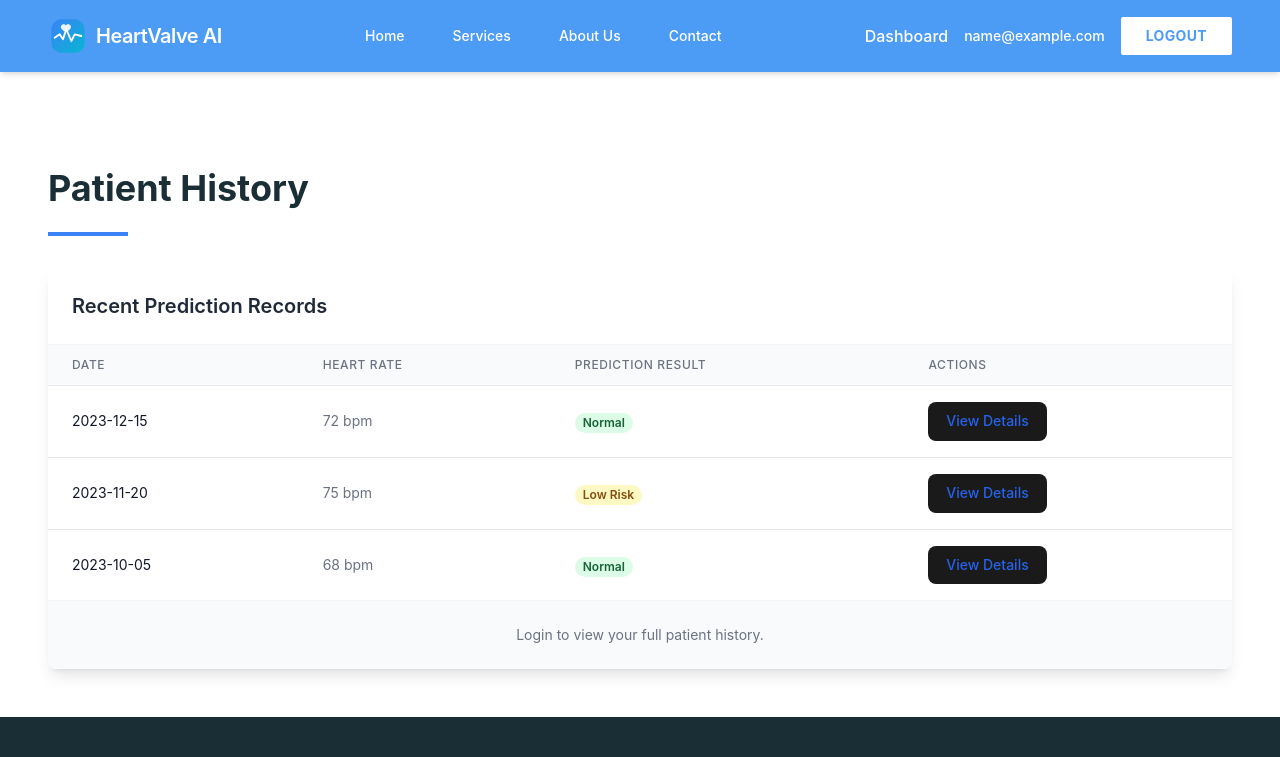
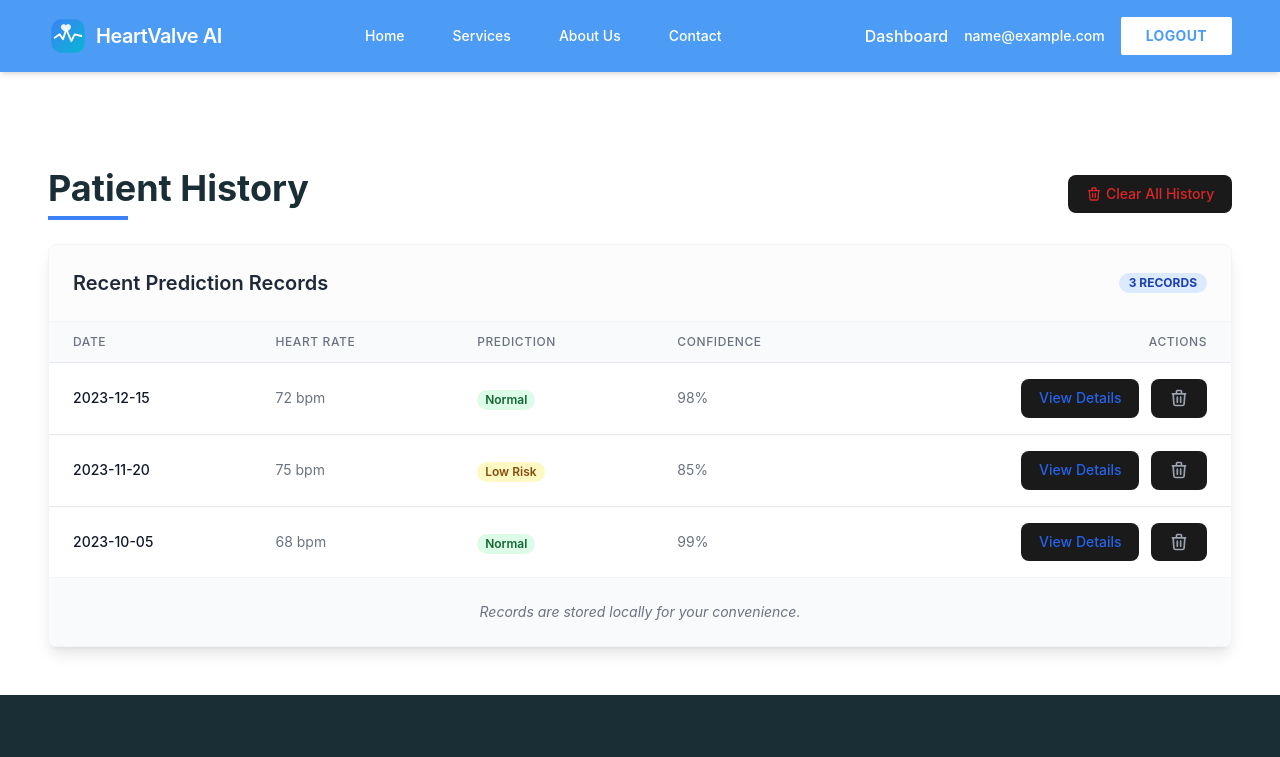
Before and after one commit to FaseehBajwa298/Heart-valve-detection, a React (Vite) app in the folder heart-valve-app/: page /history in a window 1280 px wide. Shown: the top 757 px of the page. Built offline with nearby package versions, Linux system fonts and the light colour scheme; sample sign-in values are in the browser's storage.

Commit message:
Updated the histroy Login and prediction

```diff
--- a/heart-valve-app/src/pages/History.jsx
+++ b/heart-valve-app/src/pages/History.jsx
@@ -1,37 +1,70 @@
-import React from 'react';
+import React, { useState } from 'react';
 
 const History = () => {
-  // Placeholder data for demonstration
-  const historyData = [
-    { id: 1, date: '2023-12-15', heartRate: 72, prediction: 'Normal' },
-    { id: 2, date: '2023-11-20', heartRate: 75, prediction: 'Low Risk' },
-    { id: 3, date: '2023-10-05', heartRate: 68, prediction: 'Normal' },
-  ];
+  // Initial state with some data
+  const [historyData, setHistoryData] = useState([
+    { id: 1, date: '2023-12-15', heartRate: 72, prediction: 'Normal', confidence: '98%' },
+    { id: 2, date: '2023-11-20', heartRate: 75, prediction: 'Low Risk', confidence: '85%' },
+    { id: 3, date: '2023-10-05', heartRate: 68, prediction: 'Normal', confidence: '99%' },
+  ]);
+
+  const handleDelete = (id) => {
+    if (window.confirm("Are you sure you want to delete this record?")) {
+      setHistoryData(historyData.filter(item => item.id !== id));
+    }
+  };
+
+  const handleClearAll = () => {
+    if (window.confirm("Are you sure you want to clear all history? This action cannot be undone.")) {
+      setHistoryData([]);
+    }
+  };
 
   return (
     <div className="pt-24 pb-12 px-4 md:px-12 max-w-7xl mx-auto">
-      <h1 className="text-3xl md:text-4xl font-bold text-[#1a2e35] mb-6">Patient History</h1>
-      <div className="w-20 h-1 bg-blue-500 mb-8"></div>
-
-      <div className="bg-white rounded-lg shadow-lg overflow-hidden">
-        <div className="p-6 border-b border-gray-100">
-          <h2 className="text-xl font-semibold text-gray-800">Recent Prediction Records</h2>
+      <div className="flex flex-col md:flex-row md:items-center justify-between mb-6 gap-4">
+        <div>
+          <h1 className="text-3xl md:text-4xl font-bold text-[#1a2e35] mb-2">Patient History</h1>
+          <div className="w-20 h-1 bg-blue-500"></div>
         </div>
 
+        {historyData.length > 0 && (
+          <button
+            onClick={handleClearAll}
+            className="text-red-600 hover:text-red-800 text-sm font-medium flex items-center transition-colors"
+          >
+            <svg xmlns="http://www.w3.org/2000/svg" className="h-4 w-4 mr-1" fill="none" viewBox="0 0 24 24" stroke="currentColor">
+              <path strokeLinecap="round" strokeLinejoin="round" strokeWidth={2} d="M19 7l-.867 12.142A2 2 0 0116.138 21H7.862a2 2 0 01-1.995-1.858L5 7m5 4v6m4-6v6m1-10V4a1 1 0 00-1-1h-4a1 1 0 00-1 1v3M4 7h16" />
+            </svg>
+            Clear All History
+          </button>
+        )}
+      </div>
+
+      <div className="bg-white rounded-lg shadow-lg overflow-hidden border border-gray-100">
+        <div className="p-6 border-b border-gray-100 flex justify-between items-center bg-gray-50/50">
+          <h2 className="text-xl font-semibold text-gray-800">Recent Prediction Records</h2>
+          <span className="bg-blue-100 text-blue-800 text-xs font-bold px-2.5 py-0.5 rounded-full uppercase">
+            {historyData.length} Records
+          </span>
+        </div>
+
+        {historyData.length > 0 ? (
           <div className="overflow-x-auto">
             <table className="min-w-full divide-y divide-gray-200">
               <thead className="bg-gray-50">
                 <tr>
                   <th className="px-6 py-3 text-left text-xs font-medium text-gray-500 uppercase tracking-wider">Date</th>
                   <th className="px-6 py-3 text-left text-xs font-medium text-gray-500 uppercase tracking-wider">Heart Rate</th>
-                <th className="px-6 py-3 text-left text-xs font-medium text-gray-500 uppercase tracking-wider">Prediction Result</th>
-                <th className="px-6 py-3 text-left text-xs font-medium text-gray-500 uppercase tracking-wider">Actions</th>
+                  <th className="px-6 py-3 text-left text-xs font-medium text-gray-500 uppercase tracking-wider">Prediction</th>
+                  <th className="px-6 py-3 text-left text-xs font-medium text-gray-500 uppercase tracking-wider">Confidence</th>
+                  <th className="px-6 py-3 text-right text-xs font-medium text-gray-500 uppercase tracking-wider">Actions</th>
                 </tr>
               </thead>
               <tbody className="bg-white divide-y divide-gray-200">
                 {historyData.map((record) => (
-                <tr key={record.id} className="hover:bg-gray-50">
-                  <td className="px-6 py-4 whitespace-nowrap text-sm text-gray-900">{record.date}</td>
+                  <tr key={record.id} className="hover:bg-gray-50 transition-colors group">
+                    <td className="px-6 py-4 whitespace-nowrap text-sm font-medium text-gray-900">{record.date}</td>
                     <td className="px-6 py-4 whitespace-nowrap text-sm text-gray-500">{record.heartRate} bpm</td>
                     <td className="px-6 py-4 whitespace-nowrap">
                       <span className={`px-2 inline-flex text-xs leading-5 font-semibold rounded-full ${
@@ -40,18 +73,42 @@ const History = () => {
                         {record.prediction}
                       </span>
                     </td>
-                  <td className="px-6 py-4 whitespace-nowrap text-sm font-medium">
-                    <button className="text-blue-600 hover:text-blue-900">View Details</button>
+                    <td className="px-6 py-4 whitespace-nowrap text-sm text-gray-500">{record.confidence}</td>
+                    <td className="px-6 py-4 whitespace-nowrap text-right text-sm font-medium">
+                      <div className="flex justify-end gap-3">
+                        <button className="text-blue-600 hover:text-blue-900 transition-colors">View Details</button>
+                        <button
+                          onClick={() => handleDelete(record.id)}
+                          className="text-gray-400 hover:text-red-600 transition-colors"
+                        >
+                          <svg xmlns="http://www.w3.org/2000/svg" className="h-5 w-5" fill="none" viewBox="0 0 24 24" stroke="currentColor">
+                            <path strokeLinecap="round" strokeLinejoin="round" strokeWidth={2} d="M19 7l-.867 12.142A2 2 0 0116.138 21H7.862a2 2 0 01-1.995-1.858L5 7m5 4v6m4-6v6m1-10V4a1 1 0 00-1-1h-4a1 1 0 00-1 1v3M4 7h16" />
+                          </svg>
+                        </button>
+                      </div>
                     </td>
                   </tr>
                 ))}
               </tbody>
             </table>
           </div>
+        ) : (
+          <div className="py-20 text-center">
+            <div className="inline-flex items-center justify-center w-16 h-16 rounded-full bg-gray-100 text-gray-400 mb-4">
+              <svg xmlns="http://www.w3.org/2000/svg" className="h-8 w-8" fill="none" viewBox="0 0 24 24" stroke="currentColor">
+                <path strokeLinecap="round" strokeLinejoin="round" strokeWidth={2} d="M9 12h6m-6 4h6m2 5H7a2 2 0 01-2-2V5a2 2 0 012-2h5.586a1 1 0 01.707.293l5.414 5.414a1 1 0 01.293.707V19a2 2 0 01-2 2z" />
+              </svg>
+            </div>
+            <h3 className="text-lg font-medium text-gray-900 mb-1">No Records Found</h3>
+            <p className="text-gray-500 max-w-xs mx-auto">
+              You haven't generated any ECG predictions yet. Start by uploading a file on the prediction page.
+            </p>
+          </div>
+        )}
 
         <div className="p-6 bg-gray-50 border-t border-gray-100">
-          <p className="text-sm text-gray-500 text-center">
-            Login to view your full patient history.
+          <p className="text-sm text-gray-500 text-center italic">
+            Records are stored locally for your convenience.
           </p>
         </div>
       </div>
--- a/heart-valve-app/src/pages/Prediction.jsx
+++ b/heart-valve-app/src/pages/Prediction.jsx
@@ -2,14 +2,13 @@ import React, { useState } from 'react';
 
 const Prediction = () => {
   const [selectedFile, setSelectedFile] = useState(null);
-  const [preview, setPreview] = useState(null);
+  const [isProcessing, setIsProcessing] = useState(false);
+  const [result, setResult] = useState(null);
 
   const handleFileChange = (e) => {
     const file = e.target.files[0];
     setSelectedFile(file);
-    if (file) {
-      setPreview(URL.createObjectURL(file));
-    }
+    setResult(null);
   };
 
   const handleSubmit = (e) => {
@@ -18,7 +17,21 @@ const Prediction = () => {
       alert("Please select an ECG file to upload.");
       return;
     }
-    alert(`File "${selectedFile.name}" ready for processing. Prediction functionality will be implemented here.`);
+
+    setIsProcessing(true);
+    setResult(null);
+
+    // Simulate processing for 3 seconds
+    setTimeout(() => {
+      setIsProcessing(false);
+      // Mock result
+      setResult({
+        condition: "Normal",
+        confidence: "98.5%",
+        heartRate: "72 bpm",
+        recommendation: "Your ECG results appear within normal range. Maintain a healthy lifestyle and regular checkups."
+      });
+    }, 3000);
   };
 
   return (
@@ -26,22 +39,34 @@ const Prediction = () => {
       <h1 className="text-3xl md:text-4xl font-bold text-[#1a2e35] mb-6">ECG-Based Prediction</h1>
       <div className="w-20 h-1 bg-blue-500 mb-8"></div>
 
+      {!result ? (
         <div className="bg-white rounded-lg shadow-lg p-8">
           <p className="text-gray-600 mb-8">
             Upload your ECG file below to assess the likelihood of heart valve disorders.
           </p>
 
           <form onSubmit={handleSubmit} className="space-y-6">
-          <div className="border-2 border-dashed border-gray-300 rounded-lg p-12 flex flex-col items-center justify-center bg-gray-50 hover:bg-gray-100 transition-colors cursor-pointer relative">
+            <div className={`border-2 border-dashed rounded-lg p-12 flex flex-col items-center justify-center transition-colors cursor-pointer relative ${
+              isProcessing ? 'bg-gray-100 border-gray-200 pointer-events-none' : 'bg-gray-50 border-gray-300 hover:bg-gray-100'
+            }`}>
               <input
                 type="file"
                 id="ecgFile"
                 name="ecgFile"
                 accept=".npy,.mat,.hea"
                 onChange={handleFileChange}
+                disabled={isProcessing}
                 className="absolute inset-0 w-full h-full opacity-0 cursor-pointer"
               />
               <div className="text-center">
+                {isProcessing ? (
+                  <div className="flex flex-col items-center">
+                    <div className="w-12 h-12 border-4 border-blue-500 border-t-transparent rounded-full animate-spin mb-4"></div>
+                    <p className="text-lg font-medium text-blue-600">Processing ECG Data...</p>
+                    <p className="text-sm text-gray-500 mt-1">Analyzing heart patterns</p>
+                  </div>
+                ) : (
+                  <>
                     <svg xmlns="http://www.w3.org/2000/svg" className="h-16 w-16 text-gray-400 mx-auto mb-4" fill="none" viewBox="0 0 24 24" stroke="currentColor">
                       <path strokeLinecap="round" strokeLinejoin="round" strokeWidth={2} d="M7 16a4 4 0 01-.88-7.903A5 5 0 1115.9 6L16 6a5 5 0 011 9.9M15 13l-3-3m0 0l-3 3m3-3v12" />
                     </svg>
@@ -56,17 +81,85 @@ const Prediction = () => {
                         <p className="text-sm text-gray-500 mt-1">Supported formats: .npy, .mat, .hea</p>
                       </div>
                     )}
+                  </>
+                )}
               </div>
             </div>
 
             <button
               type="submit"
-            className="w-full bg-blue-600 text-white font-bold py-3 px-6 rounded-lg hover:bg-blue-700 transition duration-300 mt-6"
+              disabled={isProcessing || !selectedFile}
+              className={`w-full font-bold py-3 px-6 rounded-lg transition duration-300 mt-6 ${
+                isProcessing || !selectedFile
+                  ? 'bg-gray-400 cursor-not-allowed'
+                  : 'bg-blue-600 text-white hover:bg-blue-700'
+              }`}
             >
-            Generate Prediction
+              {isProcessing ? 'Analyzing...' : 'Generate Prediction'}
             </button>
           </form>
         </div>
+      ) : (
+        <div className="bg-white rounded-lg shadow-lg overflow-hidden animate-fade-in">
+          <div className="bg-blue-600 p-6 text-white text-center">
+            <h2 className="text-2xl font-bold">Analysis Complete</h2>
+          </div>
+
+          <div className="p-8">
+            <div className="flex flex-col md:flex-row items-center justify-between gap-8 mb-8 border-b border-gray-100 pb-8">
+              <div className="text-center md:text-left">
+                <p className="text-sm text-gray-500 uppercase font-semibold tracking-wider mb-1">Condition Result</p>
+                <h3 className={`text-4xl font-bold ${result.condition === 'Normal' ? 'text-green-600' : 'text-red-600'}`}>
+                  {result.condition}
+                </h3>
+              </div>
+
+              <div className="flex gap-8">
+                <div className="text-center">
+                  <p className="text-sm text-gray-500 font-semibold mb-1">Confidence</p>
+                  <p className="text-xl font-bold text-gray-800">{result.confidence}</p>
+                </div>
+                <div className="text-center">
+                  <p className="text-sm text-gray-500 font-semibold mb-1">Heart Rate</p>
+                  <p className="text-xl font-bold text-gray-800">{result.heartRate}</p>
+                </div>
+              </div>
+            </div>
+
+            <div className="bg-blue-50 rounded-lg p-6 mb-8 border border-blue-100">
+              <h4 className="font-bold text-blue-800 mb-2 flex items-center">
+                <svg xmlns="http://www.w3.org/2000/svg" className="h-5 w-5 mr-2" fill="none" viewBox="0 0 24 24" stroke="currentColor">
+                  <path strokeLinecap="round" strokeLinejoin="round" strokeWidth={2} d="M13 16h-1v-4h-1m1-4h.01M21 12a9 9 0 11-18 0 9 9 0 0118 0z" />
+                </svg>
+                Professional Recommendation
+              </h4>
+              <p className="text-gray-700 leading-relaxed">
+                {result.recommendation}
+              </p>
+            </div>
+
+            <div className="flex flex-col sm:flex-row gap-4">
+              <button
+                onClick={() => setResult(null)}
+                className="flex-1 bg-gray-100 text-gray-700 font-bold py-3 px-6 rounded-lg hover:bg-gray-200 transition"
+              >
+                Upload New File
+              </button>
+              <button
+                className="flex-1 bg-blue-600 text-white font-bold py-3 px-6 rounded-lg hover:bg-blue-700 transition shadow-lg"
+              >
+                Download Report (PDF)
+              </button>
+            </div>
+          </div>
+
+          <div className="p-4 bg-gray-50 text-center border-t border-gray-100">
+            <p className="text-xs text-gray-500 italic">
+              Note: This is an AI-generated prediction and should not replace professional medical advice.
+            </p>
+          </div>
+        </div>
+      )}
     </div>
   );
 };
```
Also changed, not shown: heart-valve-app/src/pages/Login.jsx (+49 -9 lines). Lines whose indentation alone changed are shown as unchanged.
